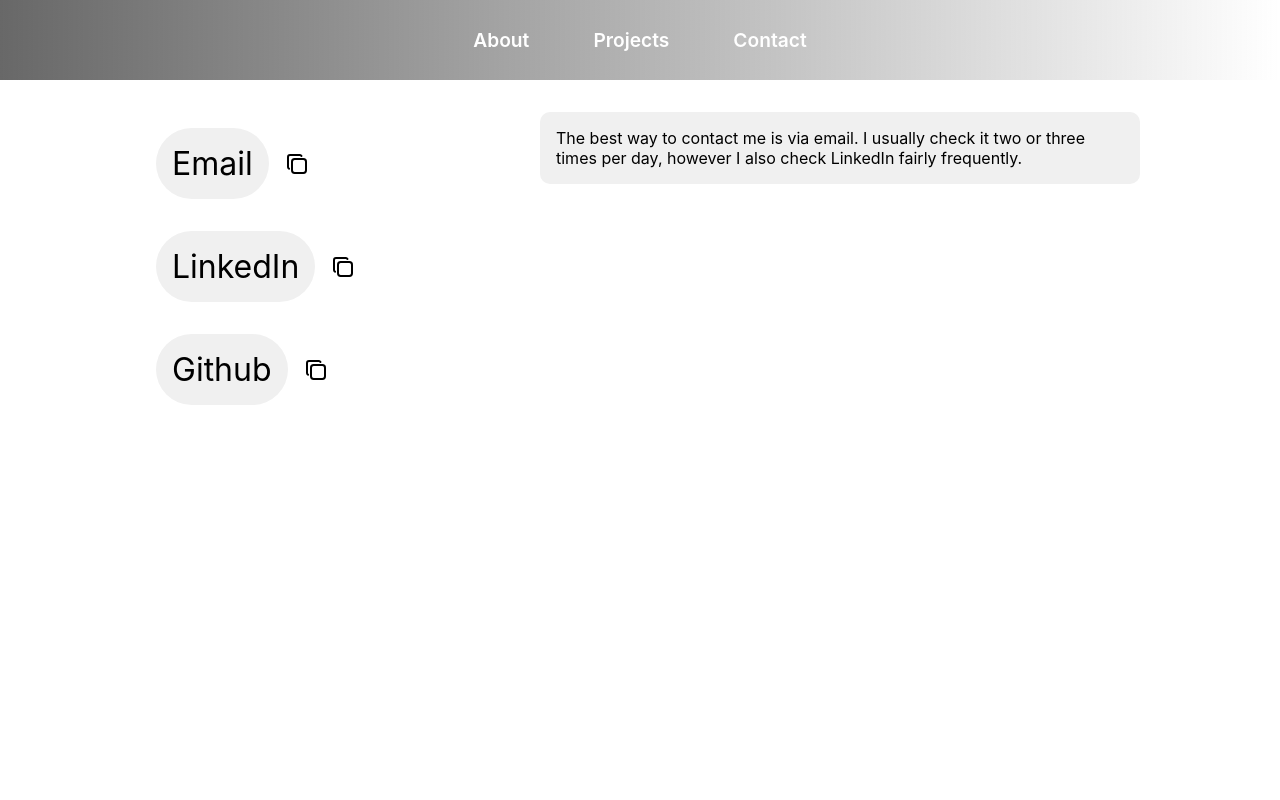
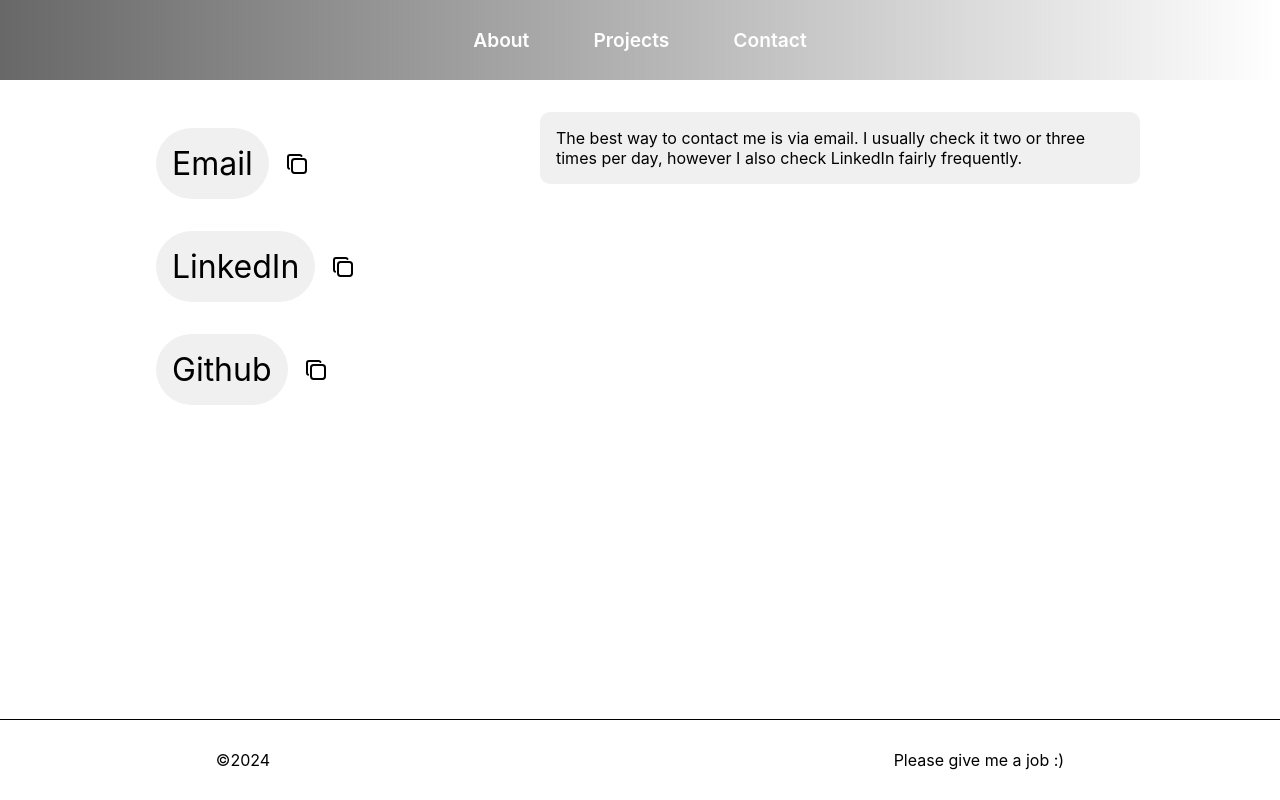
Before and after one commit to johnstevens24/PersonalSite, a React (Create React App) app in the folder personal-site/: page /contact in a window 1280 px wide. Built offline with nearby package versions, Linux system fonts and the light colour scheme.

Commit message:
added a footer and bio to my about page

```diff
--- a/personal-site/src/App.js
+++ b/personal-site/src/App.js
@@ -2,6 +2,7 @@ import React, {useState, useEffect} from 'react'
 import { BrowserRouter, Routes, Route, Navigate } from "react-router-dom";
 import Navbar from "./components/navbar/Navbar.js"
 import MobileNavBar from './components/navbar/MobileNavBar.js';
+import Footer from './components/footer/Footer.js'
 import "./index.css"
 
 import About from "./components/pages/About/About.js"
@@ -28,13 +29,13 @@ function App() {
   <>
     <BrowserRouter>
       {width > 940 ? <Navbar/> : <MobileNavBar/>}
-      {/* <Navbar></Navbar> */}
       <Routes>
         <Route path="/about" element={<About/>}/>
         <Route path="/projects" element={<Projects/>}/>
         <Route path="/contact" element={<Contact/>}/>
         <Route path="*" element={<Navigate to="/about" replace />} />
       </Routes>
+      <Footer/>
     </BrowserRouter>
   </>
   );
--- /dev/null
+++ b/personal-site/src/components/footer/Footer.js
@@ -0,0 +1,24 @@
+import React from 'react'
+
+const Footer = () => {
+    const width = window.innerWidth
+
+    if(width < 940)
+        return(
+            <>
+            </>
+        )
+    return (
+        <div style={{width:'100%', height:'80px', marginTop:'20px', borderTop:"1px black solid", display:'flex', flexDirection:'row', alignItems:'center', justifyContent:'space-evenly'}}>
+
+            <p>©2024</p>
+
+            <div style={{width:width*.15}}/>
+
+            <p>Please give me a job {":)"}</p>
+
+        </div>
+    )
+}
+
+export default Footer
--- a/personal-site/src/components/pages/About/About.js
+++ b/personal-site/src/components/pages/About/About.js
@@ -281,7 +281,7 @@ const About = () => {
                             src="https://www.google.com/maps/embed?pb=!1m18!1m12!1m3!1d3022.1897136641664!2d-111.87294102449918!3d40.757851934808215!2m3!1f0!2f0!3f0!3m2!1i1024!2i768!4f13.1!3m3!1m2!1s0x8752f5e90d666eeb%3A0xc9b8d9306de22cd5!2sE%C5%8DS%20Fitness!5e0!3m2!1sen!2sus!4v1717449689204!5m2!1sen!2sus"
                             width={width-40}
                             height={width-40}
-                            style={{ border: '2px solid lightgrey' }}
+                            style={{ border: '1px solid lightgrey' }}
                             allowFullScreen=""
                             loading="lazy"
                             referrerPolicy="no-referrer-when-downgrade"
@@ -432,7 +432,7 @@ const About = () => {
                             src="https://www.google.com/maps/embed?pb=!1m18!1m12!1m3!1d3022.1897136641664!2d-111.87294102449918!3d40.757851934808215!2m3!1f0!2f0!3f0!3m2!1i1024!2i768!4f13.1!3m3!1m2!1s0x8752f5e90d666eeb%3A0xc9b8d9306de22cd5!2sE%C5%8DS%20Fitness!5e0!3m2!1sen!2sus!4v1717449689204!5m2!1sen!2sus"
                             width="400"
                             height="400"
-                            style={{ border: '2px solid black' }}
+                            style={{ border: '1px solid lightgrey' }}
                             allowFullScreen=""
                             loading="lazy"
                             referrerPolicy="no-referrer-when-downgrade"
--- a/personal-site/src/components/pages/Contact/Contact.js
+++ b/personal-site/src/components/pages/Contact/Contact.js
@@ -1,6 +1,7 @@
 import {React, useEffect, useState } from "react";
 import './ContactStyles.css'
 import { IconCopy } from '@tabler/icons-react';
+import { calculateNewValue } from "@testing-library/user-event/dist/utils";
 
 const Contact = () => {
     const [width, setWidth] = useState(window.innerWidth)
@@ -75,9 +76,9 @@ const Contact = () => {
     }
 
     return(
-        <div className="CP" style={{display:'flex', flexDirection:"column", alignItems:'center', justifyContent:'flex-start'}}>
+        <div className="CP">
             <div style={{maxWidth:1240, width:1000, minWidth:940}}>
-                <div style={{display:'flex', flexDirection:'row', width:'100%', marginTop:'2rem', justifyContent:'center'}}>
+                <div style={{display:'flex', flexDirection:'row', width:'100%', justifyContent:'center', paddingTop:'2rem'}}>
                     <div className="contactContainer">
                         <div>
                             <h1><a href="mailto:johnstevens2424@gmail.com">Email</a></h1>
--- a/personal-site/src/components/pages/Contact/ContactStyles.css
+++ b/personal-site/src/components/pages/Contact/ContactStyles.css
@@ -1,3 +1,13 @@
+.CP {
+    display:flex;
+    flex-direction: column;
+    align-items: center;
+    justify-content: flex-start;
+    height: calc(100vh - 181px)
+    /* footer is 101px, navbar is 80px */
+}
+
+
 .CP .contactContainer {
     display: flex;
     flex-direction: column;
```
Also changed, not shown: personal-site/src/components/footer/footerStyles.css (added).
